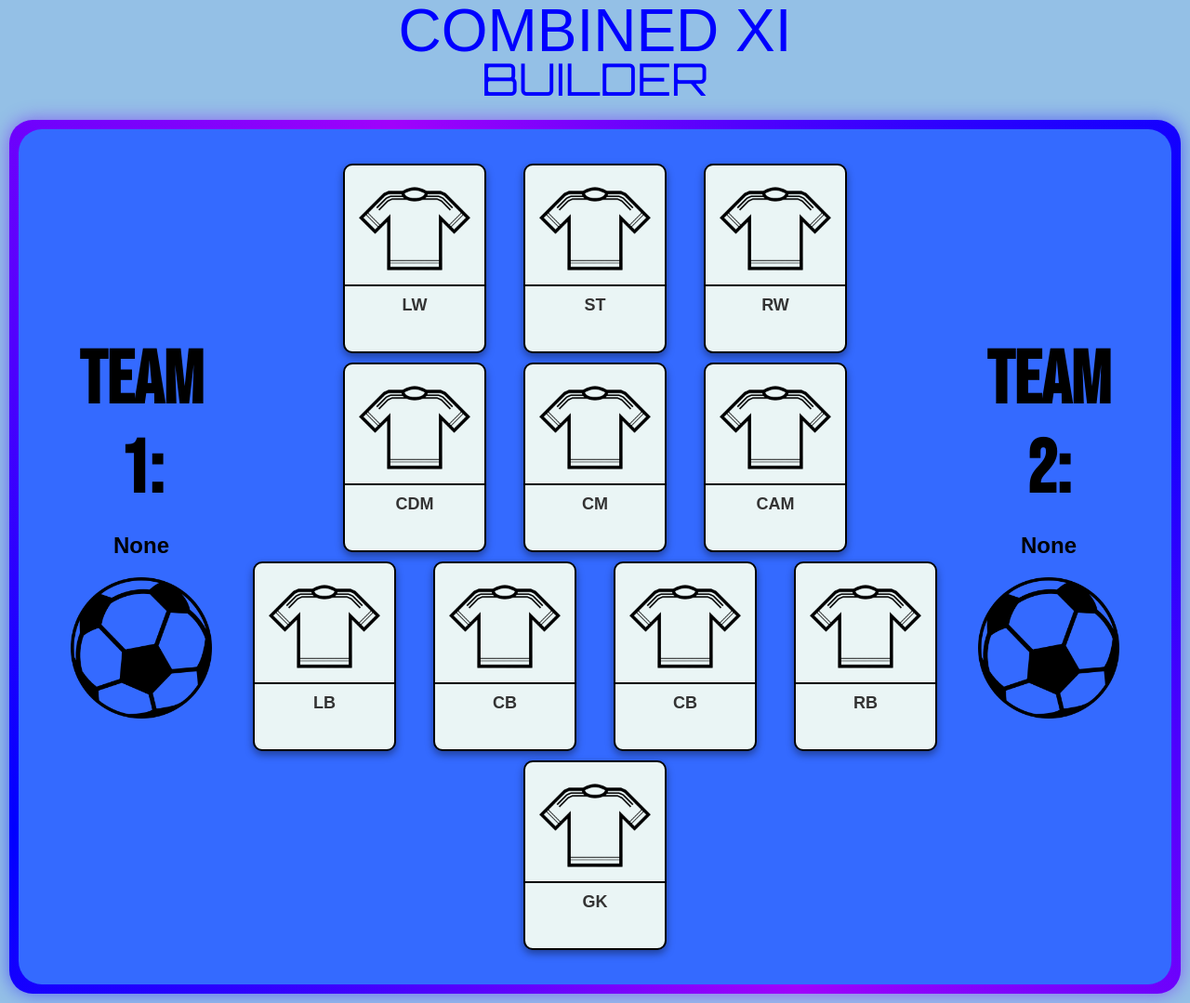
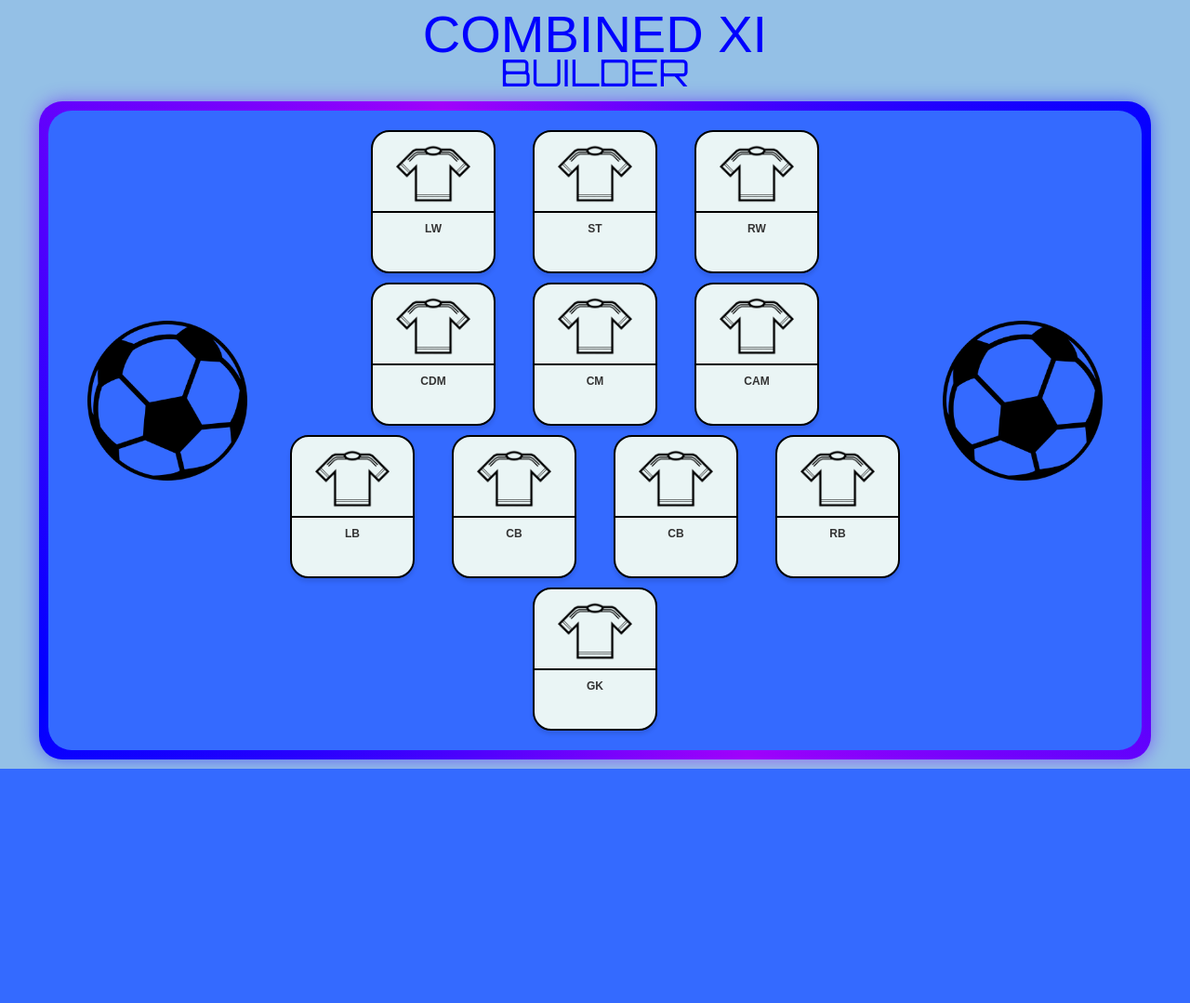
Before and after one commit to pwick15/combined-xi-builder, a Flask app: page /team_view in a window 1280 px wide. Shown: the whole page at 93% size. After the commit the page ends 827 px from the top, so only its background shows below. Run offline with Flask 3, Linux system fonts and the light colour scheme; data that the repository does not hold is empty; some libraries are stand-ins or nearby versions; some web fonts are replaced.

Commit message:
content fits on 13 inch display better

```diff
--- a/static/css/team_viewer.css
+++ b/static/css/team_viewer.css
@@ -57,14 +57,14 @@ h1 {
 #title-top {
     color: blue;
     font-family: "Bruno Ace SC", sans-serif;
-    font-size: 400%;
-    margin-top: -3vh;
+    font-size: 350%;
+    margin-top: -1rem;
 }
 
 #title-bottom {
     color: blue;
     font-family: "Orbitron", sans-serif;
-    font-size: 300%;
+    font-size: 250%;
     font-optical-sizing: auto;
     margin-top: -2vh;
 }
@@ -136,8 +136,8 @@ h1 {
     border-radius: 25px; /* Rounded corners */
     outline: none; /* Remove the default outline on focus */
     position: relative;
-    padding: 1rem 3rem;
-    margin-top: 1.5rem
+    padding: 0rem 2rem;
+    margin-top: 1rem
 }
 
 
@@ -199,30 +199,31 @@ h1 {
 }
 
 .fifa-card {
-    width: 150px;
-    height: 200px;
+    width: 130px;
+    height: 150px;
     background-color:var(--card-color);
     border: 2px solid #000000;
-    border-radius: 10px;
-    box-shadow: 0 4px 8px rgba(0, 0, 0, 0.4);
+    border-radius: 20px;
+    box-shadow: 0 4px 4px rgba(0, 0, 0, 0.1);
     display: flex;
     flex-direction: column;
     align-items: center;
     overflow: hidden;
     margin: 5px 20px;
+    transition: all 0.3s ease-in-out; /* Smooth transition for changes */
 }
 
 .fifa-card:hover {
     cursor: pointer;
-    box-shadow: 0 8px 12px rgba(0, 0, 0, 0.1);
+    box-shadow: 0 8px 12px rgba(0, 0, 0, 0.7);
+    transform: scale(1.04)
 }
 
 
 .player-image {
-    padding: 5%;
+    padding: 5px;
     padding-bottom: 0;
-    height: 60%;
-    width: auto;
+    height: 80px;
     object-fit: cover;
 }
 
@@ -232,7 +233,8 @@ h1 {
     align-items: center;
     justify-content: center;
     overflow: hidden; /* Prevent overflow if the image is larger than the container */
-    padding: 4px;
+    padding-bottom: 8px;
+    scale: 1.2
 }
 
 .team-badge-wrapper img {
@@ -249,7 +251,7 @@ h1 {
   }
 
   .player-name {
-    font-size: 18px;
+    font-size: 12px;
     font-weight: bold;
     color: #333;
     text-align: center;
@@ -293,12 +295,15 @@ body.popup-active::before {
     flex-direction: column;
     gap: 20px; /* Space between title, grid, and button */
     box-sizing: border-box; /* Include padding in height calculation */
+    border-color: black;
+/*     border-radius: 40px; */
+/*     border: 2px solid ; */
 }
 
 #popup-player-options {
     flex-grow: 1;
     display: grid;
-    grid-template-columns: repeat(4, 1fr);
+    grid-template-columns: repeat(5, 1fr);
     gap: 20px; /* Larger spacing between grid items */
     overflow-y: auto;
     padding: 10px;
@@ -314,6 +319,7 @@ body.popup-active::before {
     font-size: 24px;
     font-weight: bold;
     color: #333;
+    font-style: -apple-system;
 }
 
 .popup button {
@@ -336,4 +342,5 @@ body.popup-active::before {
 .popup-active .popup {
     display: flex;
     flex-direction: column;
+    border-radius: 30px;
 }
--- a/templates/team_viewer.html
+++ b/templates/team_viewer.html
@@ -32,8 +32,6 @@
         <div class="parent-container">
             <div class="main-container">
                 <div class="team-count-container">
-                    <h1 class="team-view">Team 1:</h1>
-                    <h2 class="team-name-view">{{ team1_name }}</h2>
                     <img id="team1-counter-img" src="../static/assets/soccer-ball.png" alt="">
                     <h1 class="team-counter-value" id="team1-counter-value"></h1>
                 </div>
@@ -158,8 +156,6 @@
                     </div>
                 </div>
                 <div class="team-count-container">
-                    <h1 class="team-view">Team 2:</h1>
-                    <h2 class="team-name-view">{{ team2_name }}</h2>
                     <img id="team2-counter-img" src="../static/assets/soccer-ball.png" alt="">
                     <h1 class="team-counter-value" id="team2-counter-value"></h1>
                 </div>
```
